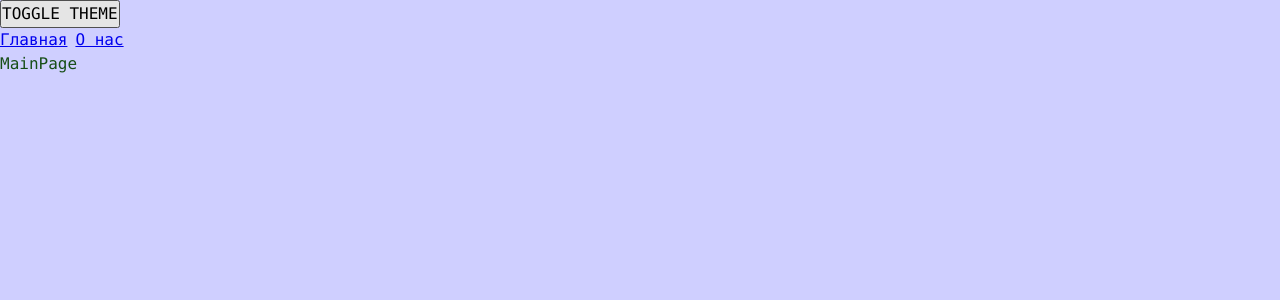
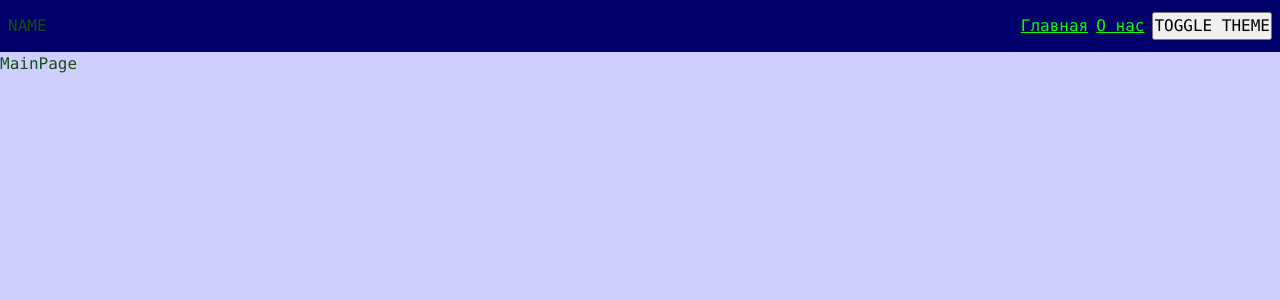
Before and after one commit to yodainferno/ubli, a React app: page / in a window 1280 px wide. Shown: the top 300 px of the page. Built offline with nearby package versions, Linux system fonts and the light colour scheme.

Commit message:
les 2.2
- widget navbar
- ui-kit el - AppLink

```diff
--- a/src/app/App.tsx
+++ b/src/app/App.tsx
@@ -1,20 +1,16 @@
 import React from 'react';
 import './styles/index.scss';
-import {Link} from "react-router-dom";
 import {classNames} from 'shared/lib/classNames/classNames'
 import {useTheme} from "app/providers/ThemeProvider";
 import AppRouter from "./providers/router/ui/AppRouter";
+import {NavBar} from "widgets/NavBar";
 
 const App = () => {
-    const {theme, toggleTheme} = useTheme();
+    const {theme} = useTheme();
 
     return (
         <div className={classNames("app", {}, [theme])}>
-            <button onClick={toggleTheme}>TOGGLE THEME</button>
-            <div className="nav">
-                <Link to={'/'}>Главная</Link>
-                <Link to={'/about'}>О нас</Link>
-            </div>
+            <NavBar />
             <AppRouter />
         </div>
     );
--- a/src/app/styles/index.scss
+++ b/src/app/styles/index.scss
@@ -11,8 +11,3 @@
 
     min-height: 100vh;
 }
-
-.nav {
-    display: flex;
-    gap: 8px
-}
--- a/src/app/styles/themes/dark.scss
+++ b/src/app/styles/themes/dark.scss
@@ -1,5 +1,9 @@
 .app.dark {
   --bg-color: #00006a;
+  --inverted-bg-color: #fff;
+
   --primary-color: #00ff00;
   --secondary-color: #fdfdfd;
+  --inverted-primary-color: #174e17;
+  --inverted-secondary-color: #000;
 }
--- a/src/app/styles/themes/light.scss
+++ b/src/app/styles/themes/light.scss
@@ -1,5 +1,9 @@
 .app {
   --bg-color: #cfcfff;
+  --inverted-bg-color: #00006a;
+
   --primary-color: #174e17;
   --secondary-color: #000;
+  --inverted-primary-color: #00ff00;
+  --inverted-secondary-color: #fdfdfd;
 }
--- /dev/null
+++ b/src/shared/ui/AppLink/AppLink.module.scss
@@ -0,0 +1,11 @@
+.AppLink {
+  color: var(--color-text);
+}
+
+.primary {
+  color: var(--primary-color);
+}
+
+.inverted {
+  color: var(--inverted-primary-color);
+}
--- /dev/null
+++ b/src/shared/ui/AppLink/AppLink.tsx
@@ -0,0 +1,29 @@
+import {classNames} from "shared/lib/classNames/classNames";
+import cls from './AppLink.module.scss'
+import {FC} from "react";
+import {Link, LinkProps} from "react-router-dom";
+
+
+export enum AppLinkTheme {
+    PRIMARY = 'primary',
+    INVERTED = 'inverted',
+}
+
+interface AppLinkProps extends LinkProps {
+    className?: string;
+    theme?: AppLinkTheme;
+}
+
+export const AppLink: FC<AppLinkProps> = (props) => {
+    const { to, className, theme = AppLinkTheme.PRIMARY, children, ...otherProps} = props;
+
+    return (
+        <Link
+            to={to}
+            className={classNames(cls.AppLink, {}, [className, cls[theme]])}
+            {...otherProps}
+        >
+            {children}
+        </Link>
+    );
+};
--- /dev/null
+++ b/src/widgets/NavBar/index.ts
@@ -0,0 +1 @@
+export {NavBar} from "widgets/NavBar/ui/NavBar";
--- /dev/null
+++ b/src/widgets/NavBar/ui/NavBar.module.scss
@@ -0,0 +1,15 @@
+.NavBar {
+  width: 100%;
+  display: flex;
+  gap: 8px;
+  align-items: center;
+  padding: 12px 8px;
+
+  background: var(--inverted-bg-color);
+}
+
+.NavBarItems {
+  display: flex;
+  gap: 8px;
+  margin-left: auto;
+}
--- /dev/null
+++ b/src/widgets/NavBar/ui/NavBar.tsx
@@ -0,0 +1,25 @@
+import {classNames} from "shared/lib/classNames/classNames";
+import cls from './NavBar.module.scss'
+import {useTheme} from "app/providers/ThemeProvider";
+import {AppLink, AppLinkTheme} from "shared/ui/AppLink/AppLink";
+
+interface NavBarProps {
+    className?: string;
+}
+
+export const NavBar = ({className}: NavBarProps) => {
+    const {toggleTheme} = useTheme();
+
+    return (
+        <div className={classNames(cls.NavBar, {}, [className])}>
+            <div>
+                NAME
+            </div>
+            <div className={cls.NavBarItems}>
+                <AppLink to={'/'} theme={AppLinkTheme.INVERTED}>Главная</AppLink>
+                <AppLink to={'/about'} theme={AppLinkTheme.INVERTED}>О нас</AppLink>
+            </div>
+            <button onClick={toggleTheme}>TOGGLE THEME</button>
+        </div>
+    );
+};
```
